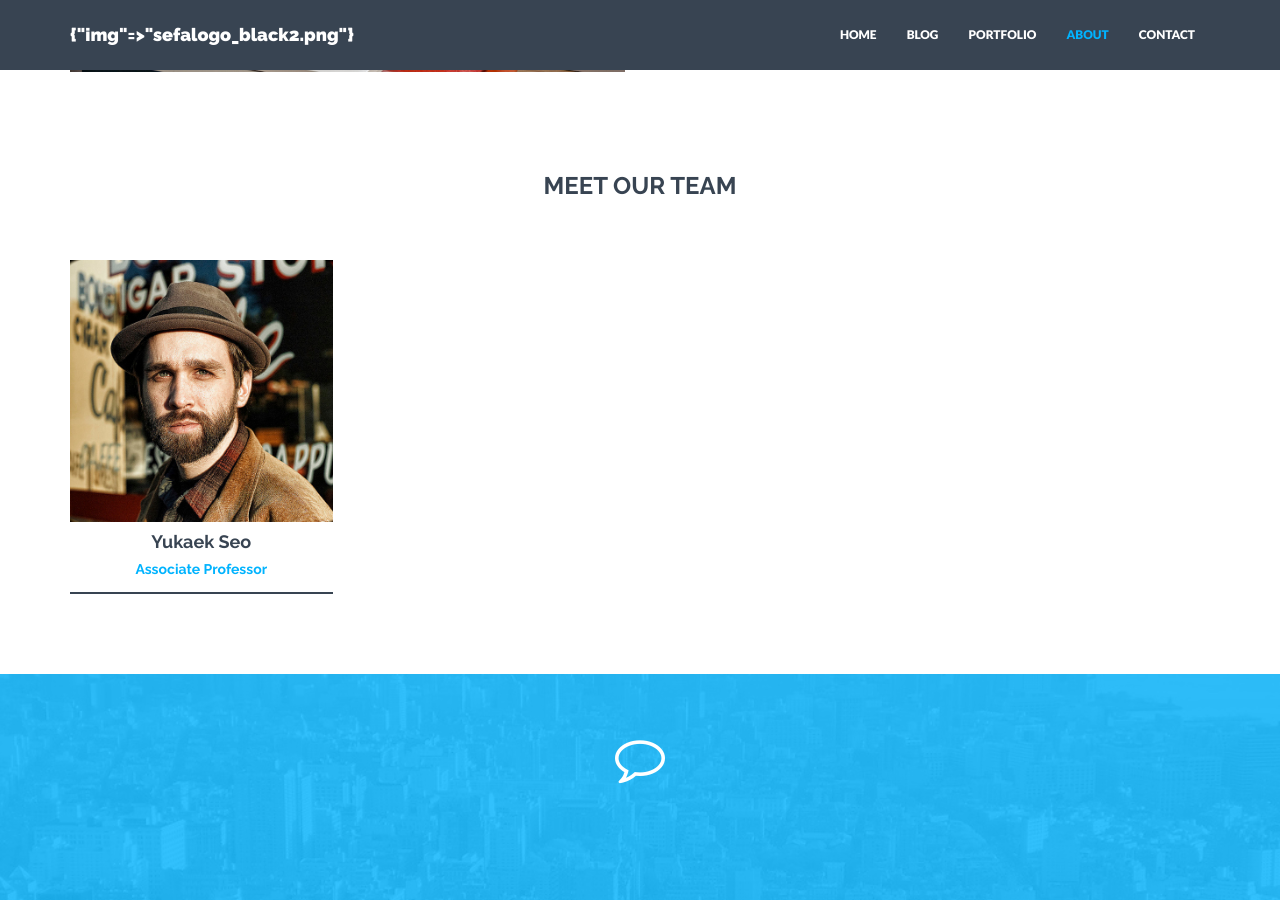
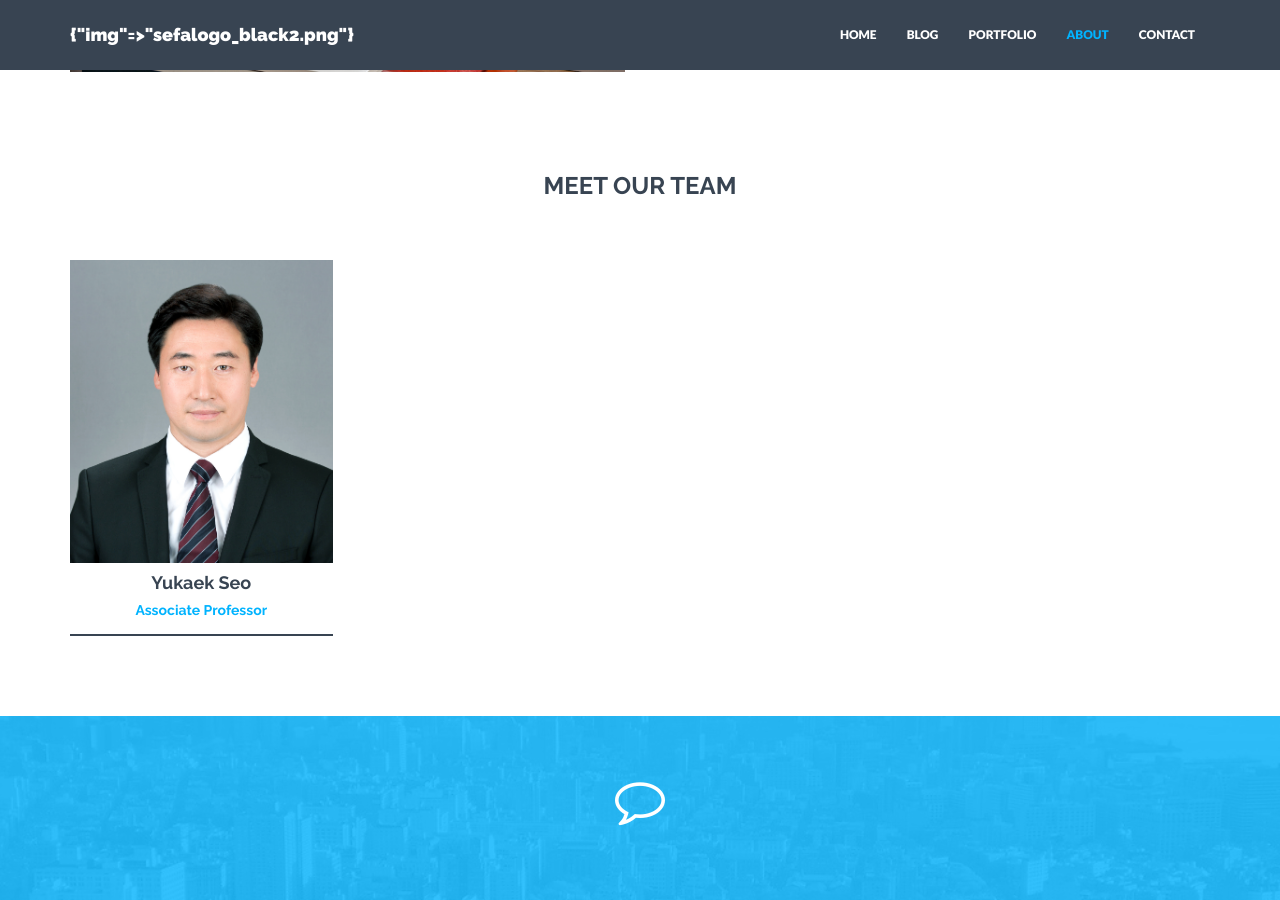
Before and after one commit to snu-sefa/snu-sefa.github.io, a Jekyll site: the page built from about.html, in a window 1280 px wide and 900 px high, scrolled down 591 px. Built offline with Jekyll 4.4.1, drawn with Linux system fonts in a browser that asks for light colours; nearby versions of some CDN libraries.

Commit message:
minor
picture of professor

```diff
--- a/_config.yml
+++ b/_config.yml
@@ -61,7 +61,7 @@ members:
   - name: "Yukaek Seo"
     position: "Associate Professor"
     text:
-    img: "team01.jpg"
+    img: "yutaek_seo.jpg"
     social:
       - title: "envelope" #use for email address
         url: "yutaek.seo@snu.ac.kr"
```
Also changed, not shown: assets/img/members/team01.jpg (deleted), assets/img/members/team02.jpg (deleted), assets/img/members/team03.jpg (deleted), assets/img/members/team04.jpg (deleted), assets/img/members/yutaek_seo.jpg (added).
